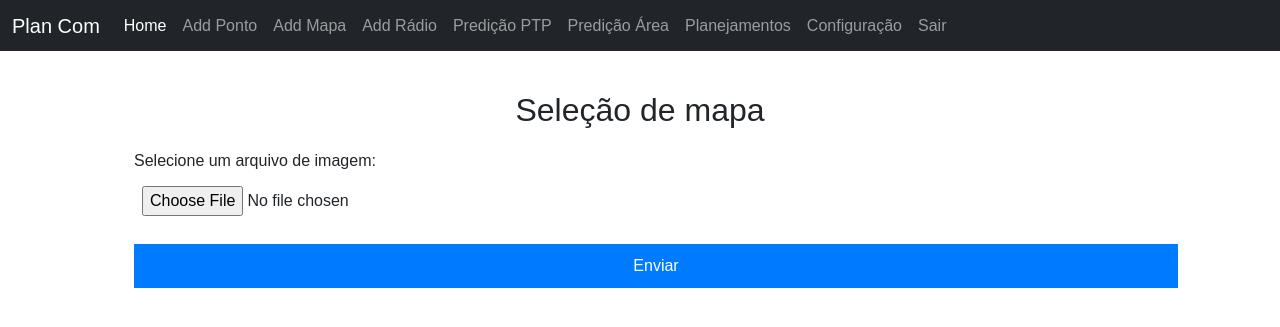
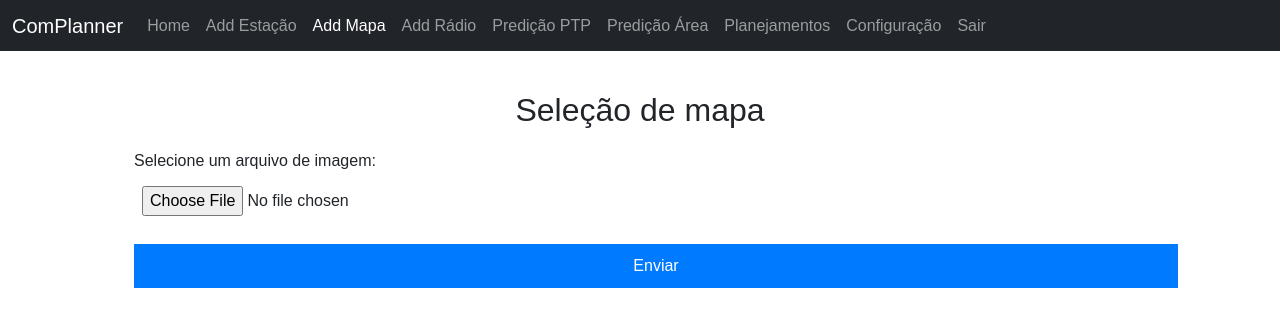
Before and after one commit to AdrianLCS/CommuniCoP, a Flask app: page /addmapa in a window 1280 px wide. Shown: the top 327 px of the page. Run offline with Flask 3, Linux system fonts and the light colour scheme; the visitor is signed in with stand-in values (Sample User, id 1).

Commit message:
Atualização da interface.

```diff
--- a/RayTracing.py
+++ b/RayTracing.py
@@ -453,7 +453,7 @@ def calcula_enlace(tx_position, rx_position, hg1, hg2, ray_paths, er, ersolo, si
     ptot = 0
     for caso in parametros:
         # verificar se é o caso clacular a atenuação no espaço livre antes de somar cada caso com ptot
-        ptot = ptot + caso[0] * np.exp(1j * caso[1])
+        ptot = ptot + caso[0] * (d_ref/caso[2]) * np.exp(1j * caso[1])
     if ptot != 0:
         A = 20 * np.log10(1/abs(ptot))
     else:
--- a/templates/base.html
+++ b/templates/base.html
@@ -10,38 +10,38 @@
     <!-- Navbar -->
     <nav class="navbar navbar-expand-lg navbar-dark bg-dark">
         <div class="container-fluid" style="height: 35px;">
-            <a class="navbar-brand" href="#">Plan Com</a>
+            <a class="navbar-brand" href="#">ComPlanner</a>
             <button class="navbar-toggler" type="button" data-bs-toggle="collapse" data-bs-target="#navbarSupportedContent" aria-controls="navbarSupportedContent" aria-expanded="false" aria-label="Toggle navigation">
                 <span class="navbar-toggler-icon"></span>
             </button>
             <div class="collapse navbar-collapse" id="navbarSupportedContent">
                 <ul class="navbar-nav me-auto mb-2 mb-lg-0">
                     <li class="nav-item">
-                        <a class="nav-link active" aria-current="page" href="{{ url_for('index') }}">Home</a>
+                        <a class="nav-link" id="home-link" href="{{ url_for('index') }}">Home</a>
                     </li>
                     <li class="nav-item">
-                        <a class="nav-link" href="{{ url_for('addponto') }}">Add Ponto</a>
+                        <a class="nav-link" id="addponto-link" href="{{ url_for('addponto') }}">Add Estação</a>
                     </li>
                     <li class="nav-item">
-                        <a class="nav-link" href="{{ url_for('addmapa') }}">Add Mapa</a>
+                        <a class="nav-link" id="addmapa-link" href="{{ url_for('addmapa') }}">Add Mapa</a>
                     </li>
                     <li class="nav-item">
-                        <a class="nav-link" href="{{ url_for('addradio') }}">Add Rádio</a>
+                        <a class="nav-link" id="addradio-link" href="{{ url_for('addradio') }}">Add Rádio</a>
                     </li>
                     <li class="nav-item">
-                        <a class="nav-link" href="{{ url_for('ptp') }}">Predição PTP</a>
+                        <a class="nav-link" id="ptp-link" href="{{ url_for('ptp') }}">Predição PTP</a>
                     </li>
                     <li class="nav-item">
-                        <a class="nav-link" href="{{ url_for('area') }}">Predição Área</a>
+                        <a class="nav-link" id="area-link" href="{{ url_for('area') }}">Predição Área</a>
                     </li>
                     <li class="nav-item">
-                        <a class="nav-link" href="{{ url_for('projetos') }}">Planejamentos</a>
+                        <a class="nav-link" id="projetos-link" href="{{ url_for('projetos') }}">Planejamentos</a>
                     </li>
                     <li class="nav-item">
-                        <a class="nav-link" href="{{ url_for('conf') }}">Configuração</a>
+                        <a class="nav-link" id="conf-link" href="{{ url_for('conf') }}">Configuração</a>
                     </li>
                     <li class="nav-item">
-                        <a class="nav-link" href="{{ url_for('logout') }}">Sair</a>
+                        <a class="nav-link" id="logout-link" href="{{ url_for('logout') }}">Sair</a>
                     </li>
                 </ul>
             </div>
@@ -56,5 +56,33 @@
 
     <!-- Scripts -->
     <script src="https://cdn.jsdelivr.net/npm/bootstrap@5.1.3/dist/js/bootstrap.bundle.min.js" integrity="sha384-ka7Sk0Gln4gmtz2MlQnikT1wXgYsOg+OMhuP+IlRH9sENBO0LRn5q+8nbTov4+1p" crossorigin="anonymous"></script>
+    <script>
+        document.addEventListener('DOMContentLoaded', function() {
+            const currentPath = window.location.pathname;
+
+            // Define a correspondência entre rotas e IDs de links
+            const routes = {
+                '/index_map': 'home-link',
+                '/addponto': 'addponto-link',
+                '/addmapa': 'addmapa-link',
+                '/addradio': 'addradio-link',
+                '/ptp': 'ptp-link',
+                '/area': 'area-link',
+                '/projetos': 'projetos-link',
+                '/config': 'conf-link',
+                '/logout': 'logout-link'
+            };
+
+            // Obtém o ID do link correspondente à rota atual
+            const activeLinkId = routes[currentPath];
+
+            if (activeLinkId) {
+                const activeLink = document.getElementById(activeLinkId);
+                if (activeLink) {
+                    activeLink.classList.add('active', 'text-white');
+                }
+            }
+        });
+    </script>
 </body>
 </html>
```
Also changed, not shown: templates/addponto.html (+4 -8 lines).
